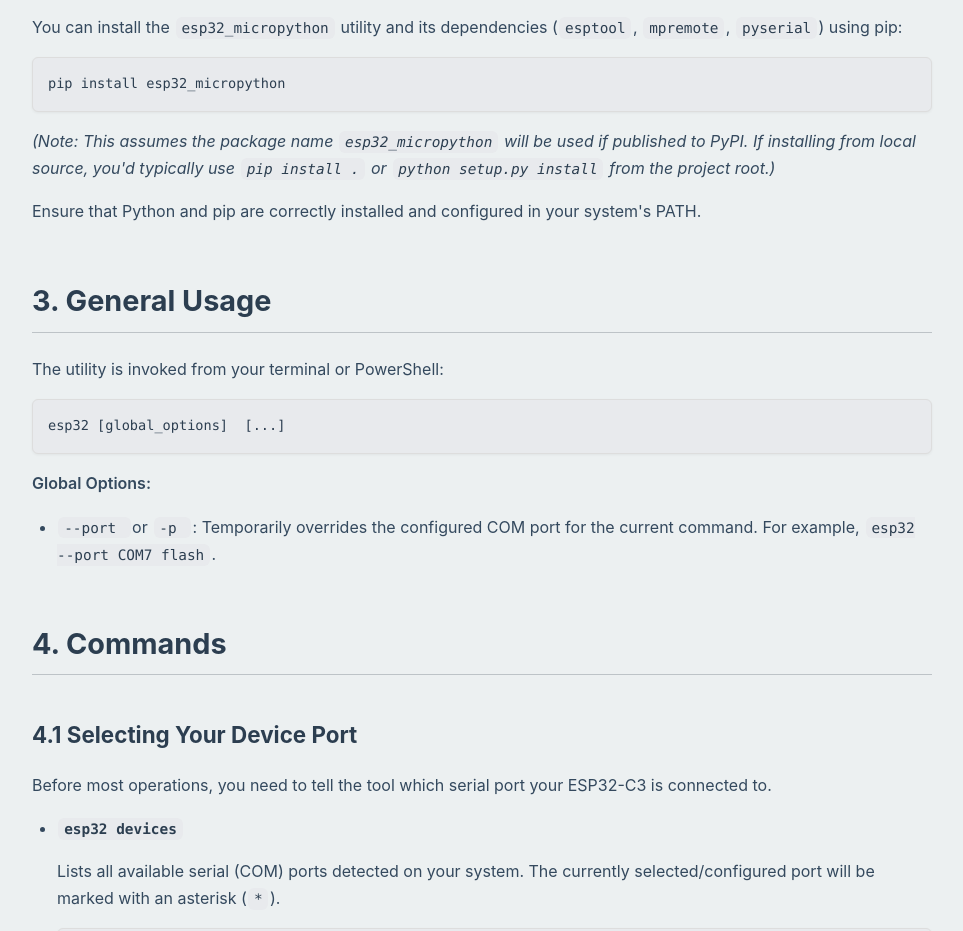
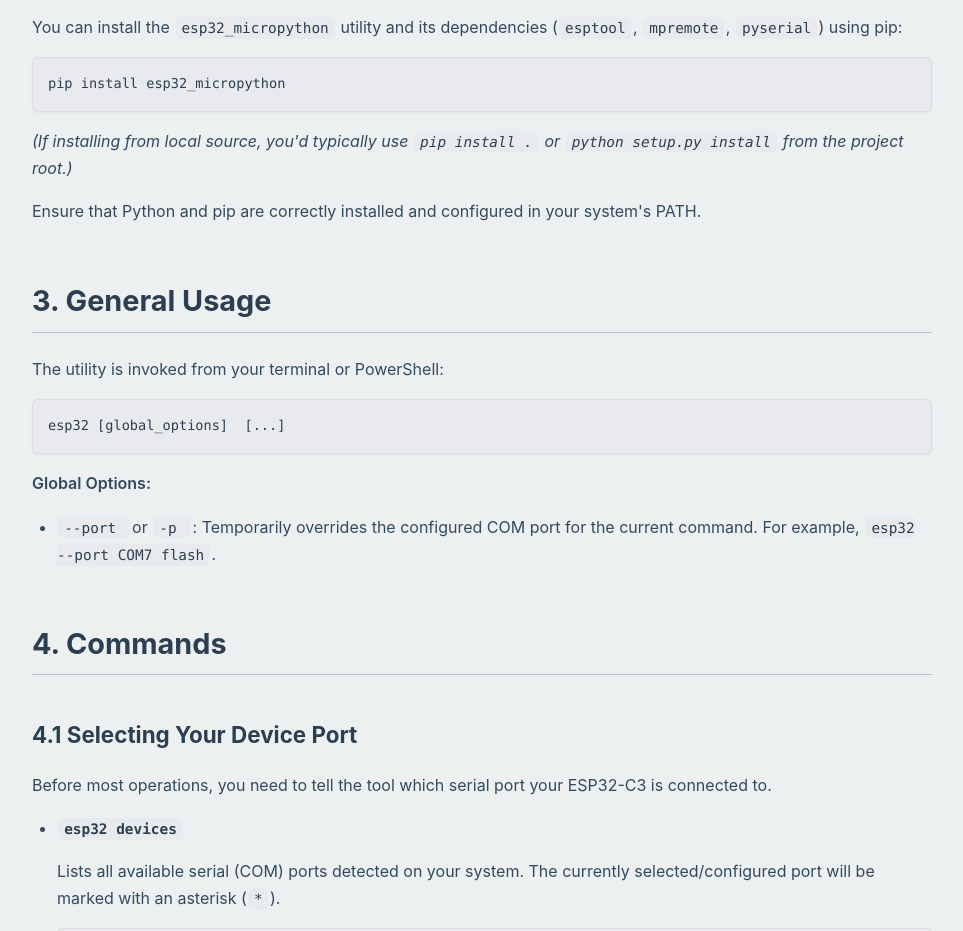
Before and after one commit to laelhalawani/esp32_micropython, a plain HTML site: page docs/index.html in a window 1280 px wide. Shown: the part 1340-2271 px from the top of the page, without its empty margins (288-1251 px from the left). Drawn offline with Linux system fonts and the light colour scheme.

Commit message:
docs: update installation notes in README and index.html for clarity

```diff
--- a/docs/index.html
+++ b/docs/index.html
@@ -238,7 +238,7 @@
         <h2 id="installation">2. Installation</h2>
         <p>You can install the <code>esp32_micropython</code> utility and its dependencies (<code>esptool</code>, <code>mpremote</code>, <code>pyserial</code>) using pip:</p>
         <pre><code>pip install esp32_micropython</code></pre>
-        <p><em>(Note: This assumes the package name <code>esp32_micropython</code> will be used if published to PyPI. If installing from local source, you'd typically use <code>pip install .</code> or <code>python setup.py install</code> from the project root.)</em></p>
+        <p><em>(If installing from local source, you'd typically use <code>pip install .</code> or <code>python setup.py install</code> from the project root.)</em></p>
         <p>Ensure that Python and pip are correctly installed and configured in your system's PATH.</p>
 
         <h2 id="general-usage">3. General Usage</h2>
```
Also changed, not shown: 2 other files.
